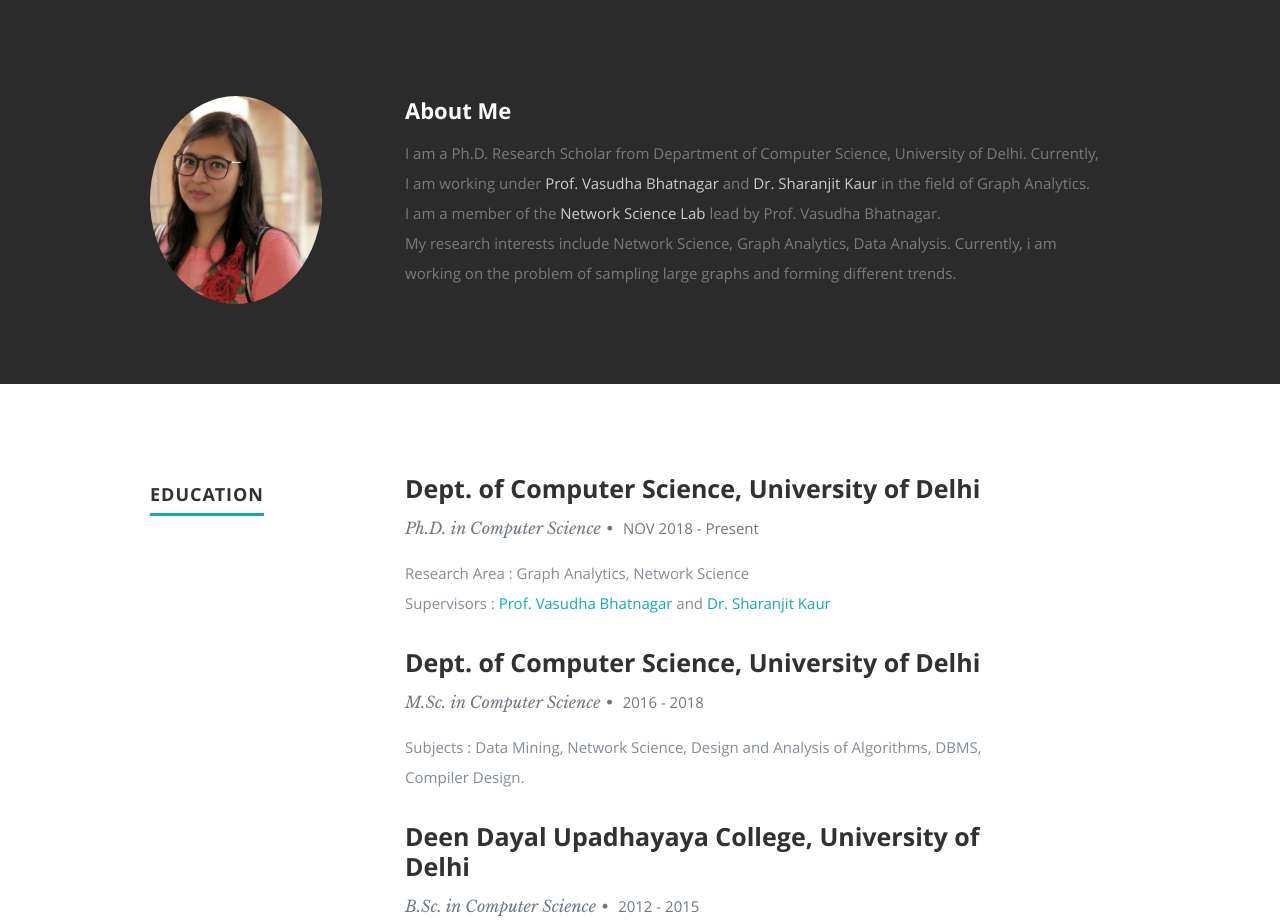
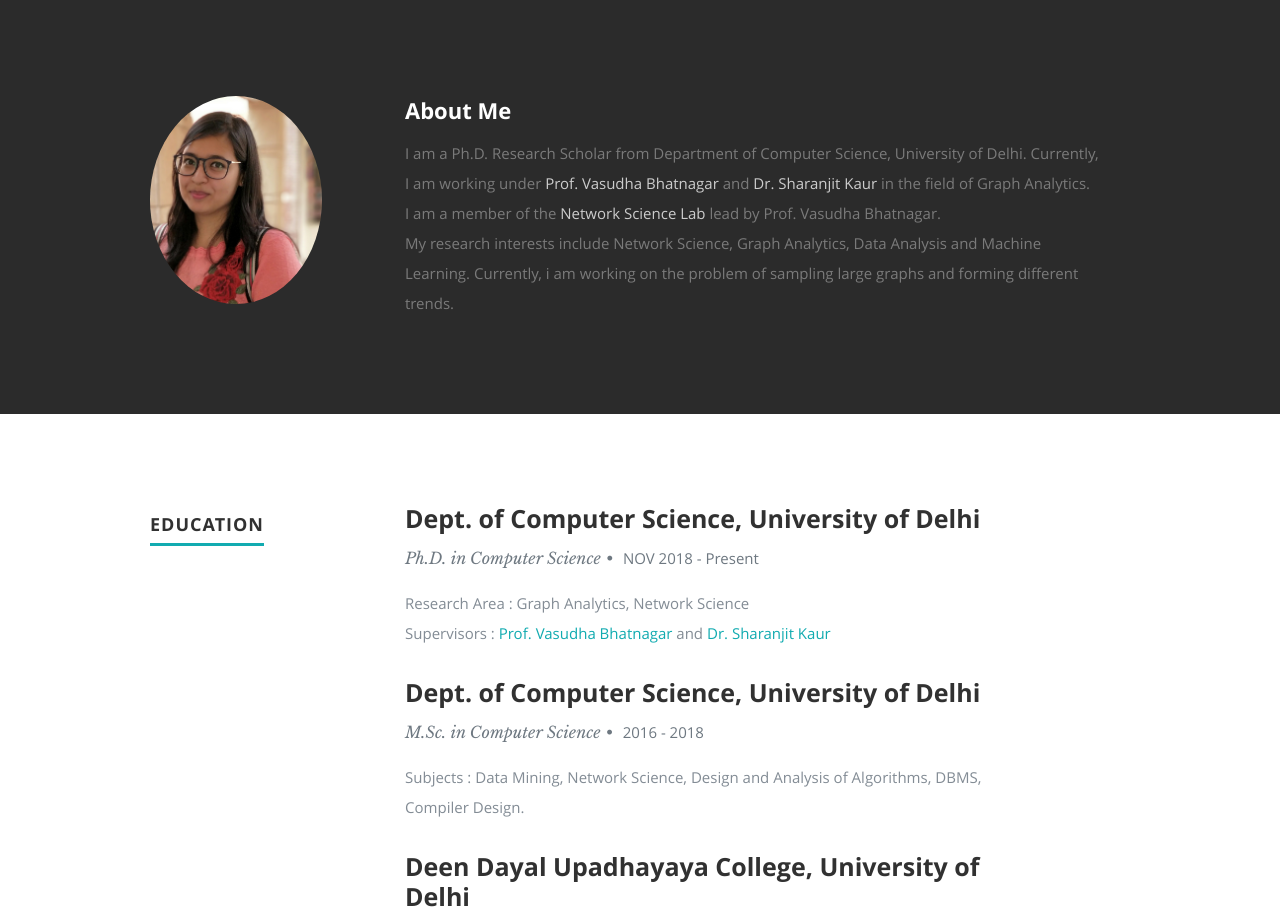
Before and after one commit to kirtiJain25/kirtiJain25.github.io, a plain HTML site: page index.html in a window 1280 px wide. Shown: the part 800-1721 px from the top of the page. Drawn offline with nearby package versions, Linux system fonts and the light colour scheme.

Commit message:
Update index.html

```diff
--- a/index.html
+++ b/index.html
@@ -86,7 +86,7 @@
 
             <h2>About Me</h2>
 
-            <p>I am a Ph.D. Research Scholar from Department of Computer Science, University of Delhi. Currently, I am working under <a href="http://people.du.ac.in/~vbhatnagar/" target="_blank">Prof. Vasudha Bhatnagar</a> and <a href="http://andcollege.du.ac.in/?q=departments/computer-science/faculty/8" target="_blank">Dr. Sharanjit Kaur</a> in the field of Graph Analytics. <br>I am a member of the  <a href="http://people.du.ac.in/~vbhatnagar/NetworkScienceLab/NSLab.htm" target="_blank">Network Science Lab</a> lead by Prof. Vasudha Bhatnagar. <br>My research interests include Network Science, Graph Analytics, Data Analysis. Currently, i am working on the problem of sampling large graphs and forming different trends.
+            <p>I am a Ph.D. Research Scholar from Department of Computer Science, University of Delhi. Currently, I am working under <a href="http://people.du.ac.in/~vbhatnagar/" target="_blank">Prof. Vasudha Bhatnagar</a> and <a href="http://andcollege.du.ac.in/?q=departments/computer-science/faculty/8" target="_blank">Dr. Sharanjit Kaur</a> in the field of Graph Analytics. <br>I am a member of the  <a href="http://people.du.ac.in/~vbhatnagar/NetworkScienceLab/NSLab.htm" target="_blank">Network Science Lab</a> lead by Prof. Vasudha Bhatnagar. <br>My research interests include Network Science, Graph Analytics, Data Analysis and Machine Learning. Currently, i am working on the problem of sampling large graphs and forming different trends.
             </p>
 
 
@@ -306,7 +306,6 @@
 				<h4>Contact Details</h4>
 				<p class="address">
 				Kirti Jain<br>
-            <i class="fa fa-phone"></i><span> +91 8750504794</span> <br>
             <i class="fa fa-envelope"></i><span> kirtij.mcs16.du@gmail.com</span>
 				</p>
 
```
